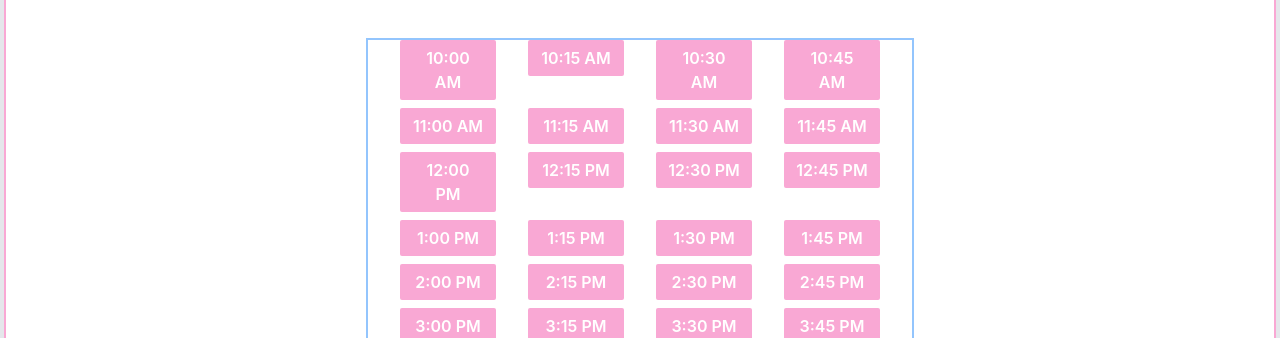
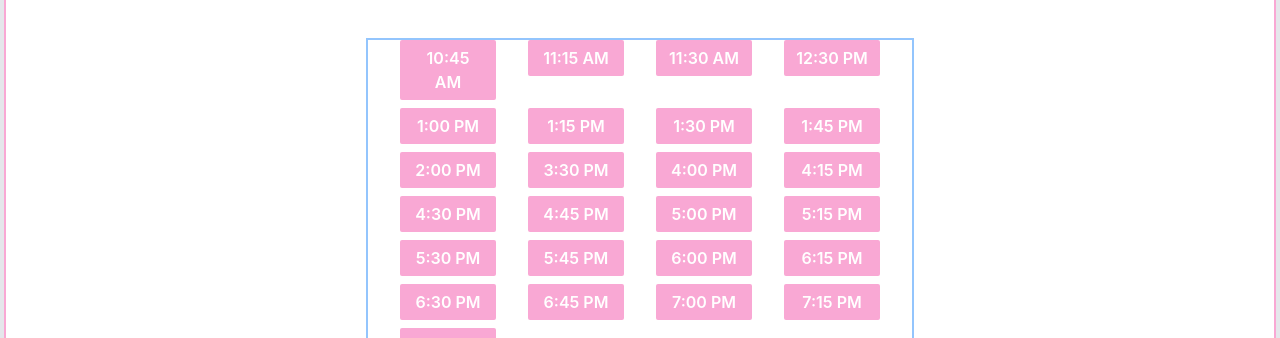
Before and after one commit to ryanpv/beauty-service-app, a React (Create React App) app in the folder client/: page /book-appointment in a window 1280 px wide. Shown: the part 601-939 px from the top of the page. Built offline with nearby package versions, Linux system fonts and the light colour scheme; no server answers.

Commit message:
set up time slot filter logic using dayjs

```diff
--- a/client/src/templates/timeslots.tsx
+++ b/client/src/templates/timeslots.tsx
@@ -1,7 +1,10 @@
 import React from 'react'
 import dayjs from 'dayjs';
 import customParseFormat from 'dayjs/plugin/customParseFormat';
+// import isBetween from 'dayjs/plugin/isBetween';
+
 dayjs.extend(customParseFormat);
+// dayjs.extend(isBetween);
 
 type CalendarDates = Date | null;
 
@@ -11,45 +14,45 @@ interface TimeslotProps {
 
 const TimeSlots: React.FC<TimeslotProps> = ({ formChangeHandler }) => {
   const timeSlots = [
-    { startTime: '10:00', endTime: "10:15", duration: 15 },
-    { startTime: '10:15', endTime: '10:30', duration: 15 },
-    { startTime: '10:30', endTime: '10:45', duration: 15 },
-    { startTime: '10:45', endTime: '11:00', duration: 15 },
-    { startTime: '11:00', endTime: "11:15", duration: 15 },
-    { startTime: '11:15', endTime: '11:30', duration: 15 },
-    { startTime: '11:30', endTime: '11:45', duration: 15 },
-    { startTime: '11:45', endTime: '12:00', duration: 15 },
-    { startTime: '12:00', endTime: "12:15", duration: 15 },
-    { startTime: '12:15', endTime: '12:30', duration: 15 },
-    { startTime: '12:30', endTime: '12:45', duration: 15 },
-    { startTime: '12:45', endTime: '13:00', duration: 15 },
-    { startTime: '13:00', endTime: "13:15", duration: 15 },
-    { startTime: '13:15', endTime: '13:30', duration: 15 },
-    { startTime: '13:30', endTime: '13:45', duration: 15 },
-    { startTime: '13:45', endTime: '14:00', duration: 15 },
-    { startTime: '14:00', endTime: "14:15", duration: 15 },
-    { startTime: '14:15', endTime: '14:30', duration: 15 },
-    { startTime: '14:30', endTime: '14:45', duration: 15 },
-    { startTime: '14:45', endTime: '15:00', duration: 15 },
-    { startTime: '15:00', endTime: "15:15", duration: 15 },
-    { startTime: '15:15', endTime: '15:30', duration: 15 },
-    { startTime: '15:30', endTime: '15:45', duration: 15 },
-    { startTime: '15:45', endTime: '16:00', duration: 15 },
-    { startTime: '16:00', endTime: "16:15", duration: 15 },
-    { startTime: '16:15', endTime: '16:30', duration: 15 },
-    { startTime: '16:30', endTime: '16:45', duration: 15 },
-    { startTime: '16:45', endTime: '17:00', duration: 15 },
-    { startTime: '17:00', endTime: "17:15", duration: 15 },
-    { startTime: '17:15', endTime: '17:30', duration: 15 },
-    { startTime: '17:30', endTime: '17:45', duration: 15 },
-    { startTime: '17:45', endTime: '17:00', duration: 15 },
-    { startTime: '18:00', endTime: "18:15", duration: 15 },
-    { startTime: '18:15', endTime: '18:30', duration: 15 },
-    { startTime: '18:30', endTime: '18:45', duration: 15 },
-    { startTime: '18:45', endTime: '19:00', duration: 15 },
-    { startTime: '19:00', endTime: "19:15", duration: 15 },
-    { startTime: '19:15', endTime: '19:30', duration: 15 },
-    { startTime: '19:30', endTime: '19:45', duration: 15 },
+    { startTime: '10:00', duration: 15 },
+    { startTime: '10:15', duration: 15 },
+    { startTime: '10:30', duration: 15 },
+    { startTime: '10:45', duration: 15 },
+    { startTime: '11:00', duration: 15 },
+    { startTime: '11:15', duration: 15 },
+    { startTime: '11:30', duration: 15 },
+    { startTime: '11:45', duration: 15 },
+    { startTime: '12:00', duration: 15 },
+    { startTime: '12:15', duration: 15 },
+    { startTime: '12:30', duration: 15 },
+    { startTime: '12:45', duration: 15 },
+    { startTime: '13:00', duration: 15 },
+    { startTime: '13:15', duration: 15 },
+    { startTime: '13:30', duration: 15 },
+    { startTime: '13:45', duration: 15 },
+    { startTime: '14:00', duration: 15 },
+    { startTime: '14:15', duration: 15 },
+    { startTime: '14:30', duration: 15 },
+    { startTime: '14:45', duration: 15 },
+    { startTime: '15:00', duration: 15 },
+    { startTime: '15:15', duration: 15 },
+    { startTime: '15:30', duration: 15 },
+    { startTime: '15:45', duration: 15 },
+    { startTime: '16:00', duration: 15 },
+    { startTime: '16:15', duration: 15 },
+    { startTime: '16:30', duration: 15 },
+    { startTime: '16:45', duration: 15 },
+    { startTime: '17:00', duration: 15 },
+    { startTime: '17:15', duration: 15 },
+    { startTime: '17:30', duration: 15 },
+    { startTime: '17:45', duration: 15 },
+    { startTime: '18:00', duration: 15 },
+    { startTime: '18:15', duration: 15 },
+    { startTime: '18:30', duration: 15 },
+    { startTime: '18:45', duration: 15 },
+    { startTime: '19:00', duration: 15 },
+    { startTime: '19:15', duration: 15 },
+    { startTime: '19:30', duration: 15 },
   ];
 
   const convertTime = (time: string): string => {
@@ -62,7 +65,7 @@ const TimeSlots: React.FC<TimeslotProps> = ({ formChangeHandler }) => {
   };
 
   const times = () => {
-    return filteredTimeSlots.map((times: { startTime: string; endTime: string; duration: number; }) =>
+    return filteredTimeSlots.map((times: { startTime: string; duration: number; }) =>
       (
         <div>
           <button
@@ -76,23 +79,30 @@ const TimeSlots: React.FC<TimeslotProps> = ({ formChangeHandler }) => {
   };
 
 
-  const booked = {
-    startTime: '19:30',
-    duration: 60
-  };
+  const booked = [
+    { startTime: '10:15', duration: 30 },
+    { startTime: '12:00', duration: 30 },
+    { startTime: '14:30', duration: 60 },
+  ];
 
-  const filteredTimeSlots = timeSlots.filter((slot) => {
-    const slotStartTime = dayjs(slot.startTime, 'HH:mm');
-    const bookedStartTime = dayjs(booked.startTime, 'HH:mm');
-    const startTimeBuffer = bookedStartTime.subtract(15, 'minutes'); // 'subtract() method with 15 because there needs to be a MINIMUM of 30 minutes prior to allow appointments before
-    const bookedEndTime = bookedStartTime.add(booked.duration - 15, 'minutes'); // '- 15' to remove 15 minute time buffer since appointments can be back to back with no break
+  const checkBooked = (timeSlot: { startTime: string; duration: number }) => {
+    return booked.some((booking) => {
+      const bookedStart = dayjs(booking.startTime, 'HH:mm');
+      const bookedEnd = bookedStart.add(booking.duration, 'minutes');
 
-    return (
-      slotStartTime.isBefore(startTimeBuffer) ||
-      slotStartTime.isAfter(bookedEndTime)
-    );
-  });
+      const slotStart = dayjs(timeSlot.startTime, 'HH:mm');
+      // const slotEnd = slotStart.add(timeSlot.duration, 'minutes');
 
+      return (
+        bookedStart.isSame(slotStart) || // booked time is same as slot time
+        bookedEnd.isSame(slotStart.subtract(15, 'minutes')) || // booked time is same as slot time "- 15" to ensure a minimum of 30 min slot before to allow other appointments (min appt time is 30 mins)
+        (slotStart.isAfter(bookedStart) && slotStart.isBefore(bookedEnd)) || // removes time slots that are during the duration of appointment. slot times after booked time and before the end time (this is appt duration)
+        bookedStart.isSame(slotStart.add(15, 'minutes')) // booked time is same as the slot time + 15 to target the 15 minute slot before the booked time.
+      )
+    })
+  }
+
+  const filteredTimeSlots = timeSlots.filter((slot) => !checkBooked(slot)) // the "!" operator is used because checkBooked() looks for timeslots that MATCH the appointment times
 
 
   return (
```
Also changed, not shown: client/src/components/booking-page.tsx (+0 -26 lines).
